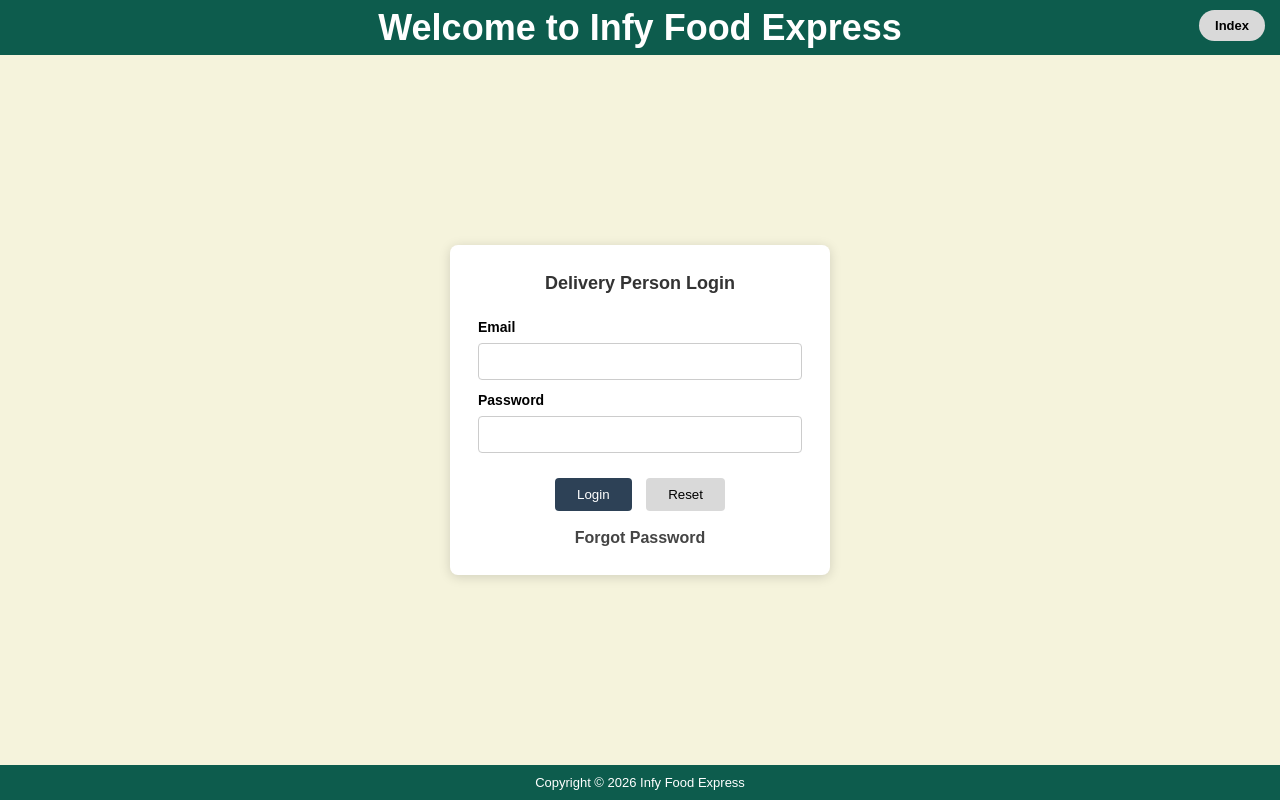
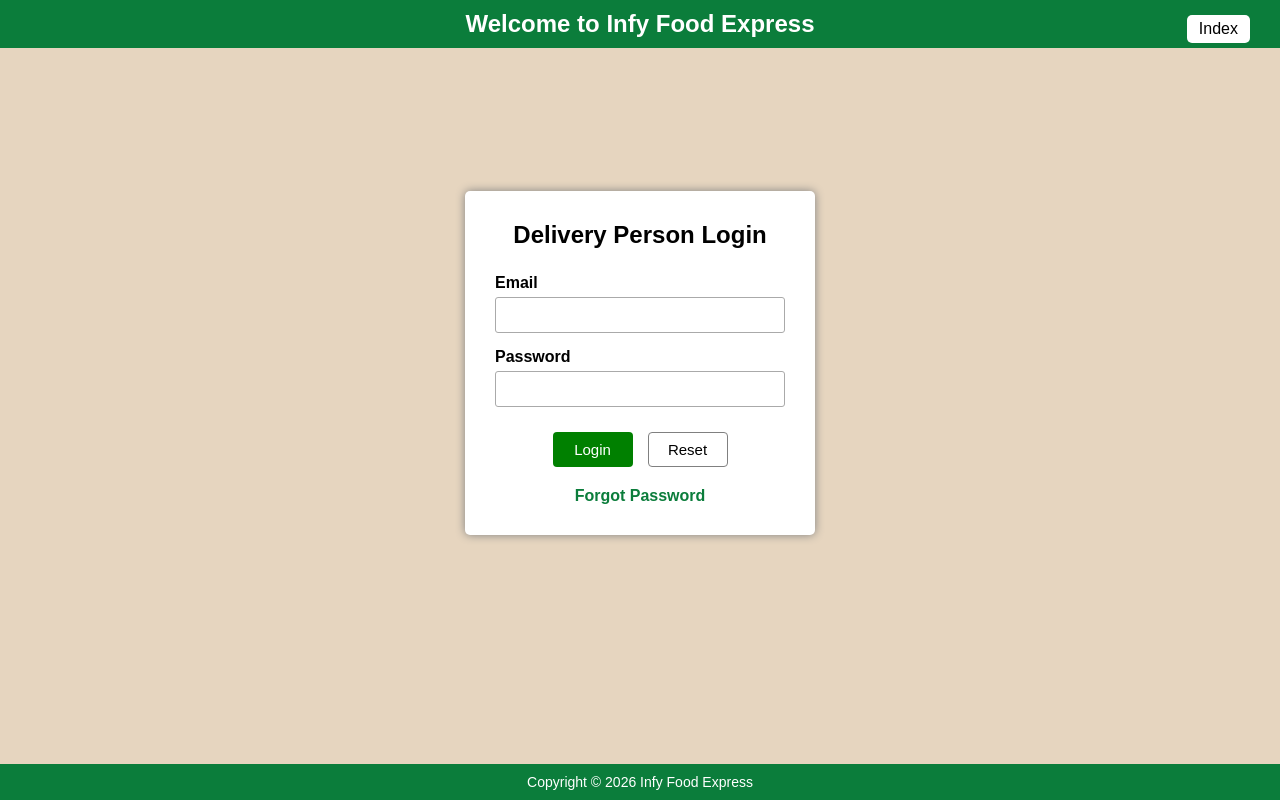
Before and after one commit to DineshK028/Group_09, a Flask app: page /delivery/login in a window 1280 px wide. Run offline with Flask 3, Linux system fonts and the light colour scheme; some libraries are stand-ins or nearby versions.

Commit message:
Update login.css

```diff
--- a/static/delivery/login.css
+++ b/static/delivery/login.css
@@ -1,221 +1,209 @@
+* {
+    box-sizing: border-box;
+}
+
+body {
+    background-color: rgb(230, 213, 191);
+    font-family: Arial, sans-serif;
+    margin: 0;
+    min-height: 100vh;
+    overflow-x: hidden;
+}
+
+/* Header */
+header {
+    padding: 10px 15px;
+    text-align: center;
+    color: white;
+    background-color: #0b7d3b;
+    width: 100%;
+    position: relative;
+}
+
+header h1 {
+    margin: 0;
+    font-size: 1.5rem;
+}
+
+.index {
+    position: absolute;
+    right: 30px;
+    top: 15px;
+    text-decoration: none;
+    background: white;
+    color: black;
+    padding: 5px 12px;
+    border-radius: 5px;
+}
+
+/* Main */
+main {
+    min-height: calc(100vh - 120px);
+    display: flex;
+    justify-content: center;
+    align-items: center;
+    padding: 40px 20px 90px;
+}
+
+/* Login Card */
+.card {
+    width: 350px;
+    max-width: 90%;
+    background-color: white;
+    padding: 30px;
+    border-radius: 5px;
+    box-shadow: 0 0 10px gray;
+}
+
+.card h2 {
+    text-align: center;
+    margin-top: 0;
+    margin-bottom: 25px;
+}
+
+.card label {
+    display: block;
+    font-weight: bold;
+    margin-bottom: 5px;
+}
+
+.card input[type="email"],
+.card input[type="password"] {
+    width: 100%;
+    padding: 9px;
+    margin-bottom: 15px;
+    border: 1px solid #aaa;
+    border-radius: 3px;
+    font-size: 14px;
+}
+
+/* Buttons */
+.buttons {
+    display: flex;
+    justify-content: center;
+    gap: 15px;
+    margin-top: 10px;
+}
+
+.buttons button {
+    width: 80px;
+    height: 35px;
+    border-radius: 4px;
+    cursor: pointer;
+    font-size: 15px;
+}
+
+.login {
+    background-color: green;
+    color: white;
+    border: none;
+}
+
+.reset {
+    background-color: white;
+    color: black;
+    border: 1px solid gray;
+}
+
+.buttons button:hover {
+    opacity: 0.85;
+}
+
+/* Forgot Password */
+.forgot {
+    text-align: center;
+    margin-top: 20px;
+}
+
+.forgot a {
+    color: #0b7d3b;
+    text-decoration: none;
+    font-weight: bold;
+}
+
+.forgot a:hover {
+    text-decoration: underline;
+}
+
+/* Messages */
+.message {
+    color: red;
+    text-align: center;
+    margin-top: 15px;
+}
+
+/* Footer */
+footer {
+    background-color: #0b7d3b;
+    color: white;
+    text-align: center;
+    padding: 10px;
+    position: fixed;
+    bottom: 0;
+    left: 0;
+    width: 100%;
+    font-size: 14px;
+}
 
 
-*{
+/* Mobile */
+@media (max-width: 480px) {
 
-margin:0;
-
-padding:0;
-
-box-sizing:border-box;
-
-font-family:Arial,Helvetica,sans-serif;
-
+    header {
+        padding: 15px 10px 50px;
     }
 
-body{
-
-background:#f5f3dc;
-
-height:100vh;
-
-display:flex;
-
-flex-direction:column;
-
+    header h1 {
+        font-size: 1.2rem;
     }
 
-header{
-
-height:55px;
-
-background:#0d5c4d;
-
-color:white;
-
-display:flex;
-
-justify-content:center;
-
-align-items:center;
-
-font-size:18px;
-
-font-weight:bold;
-
-position:relative;
-
+    .index {
+        right: 50%;
+        transform: translateX(50%);
+        top: 48px;
+        padding: 5px 15px;
     }
 
-.index{
-
-position:absolute;
-
-right:15px;
-
-top:10px;
-
-background:#d9d9d9;
-
-padding:8px 16px;
-
-border-radius:20px;
-
-text-decoration:none;
-
-color:black;
-
-font-size:13px;
-
-font-weight:bold;
-
+    main {
+        padding: 35px 15px 80px;
     }
 
-main{
-
-flex:1;
-
-display:flex;
-
-justify-content:center;
-
-align-items:center;
-
+    .card {
+        width: 90%;
+        max-width: 350px;
+        padding: 25px 20px;
     }
 
-.card{
-
-width:380px;
-
-background:white;
-
-padding:28px;
-
-border-radius:8px;
-
-box-shadow:0 2px 12px rgba(0,0,0,.15);
-
+    .card h2 {
+        font-size: 1.3rem;
     }
 
-.card h2{
-
-text-align:center;
-
-margin-bottom:25px;
-
-font-size:18px;
-
-color:#333;
-
+    .card input[type="email"],
+    .card input[type="password"] {
+        padding: 10px;
     }
 
-label{
-
-display:block;
-
-font-weight:bold;
-
-margin-bottom:8px;
-
-margin-top:12px;
-
-font-size:14px;
-
+    .buttons button {
+        width: 90px;
+        height: 38px;
     }
 
-input{
-
-width:100%;
-
-padding:10px;
-
-border:1px solid #ccc;
-
-border-radius:4px;
-
+    footer {
+        font-size: 12px;
+        padding: 9px;
+    }
 }
 
-.buttons{
 
-margin-top:25px;
+/* Tablet */
+@media (min-width: 481px) and (max-width: 768px) {
 
-text-align:center;
-
+    header h1 {
+        font-size: 1.4rem;
     }
 
-.login{
-
-background:#2d4156;
-
-color:white;
-
-border:none;
-
-padding:9px 22px;
-
-border-radius:4px;
-
-cursor:pointer;
-
-margin-right:10px;
-
+    .card {
+        width: 380px;
+        max-width: 90%;
     }
-
-.reset{
-
-background:#d9d9d9;
-
-border:none;
-
-padding:9px 22px;
-
-border-radius:4px;
-
-cursor:pointer;
-
 }
-
-.forgot{
-
-text-align:center;
-
-margin-top:18px;
-
-}
-
-.forgot a{
-
-text-decoration:none;
-
-font-weight:bold;
-
-color:#444;
-
-}
-
-.message{
-
-text-align:center;
-
-color:red;
-
-margin-top:12px;
-
-}
-
-footer{
-
-height:35px;
-
-background:#0d5c4d;
-
-color:white;
-
-display:flex;
-
-justify-content:center;
-
-align-items:center;
-
-font-size:13px;
-
-}
```
Lines whose indentation alone changed are shown as unchanged.
